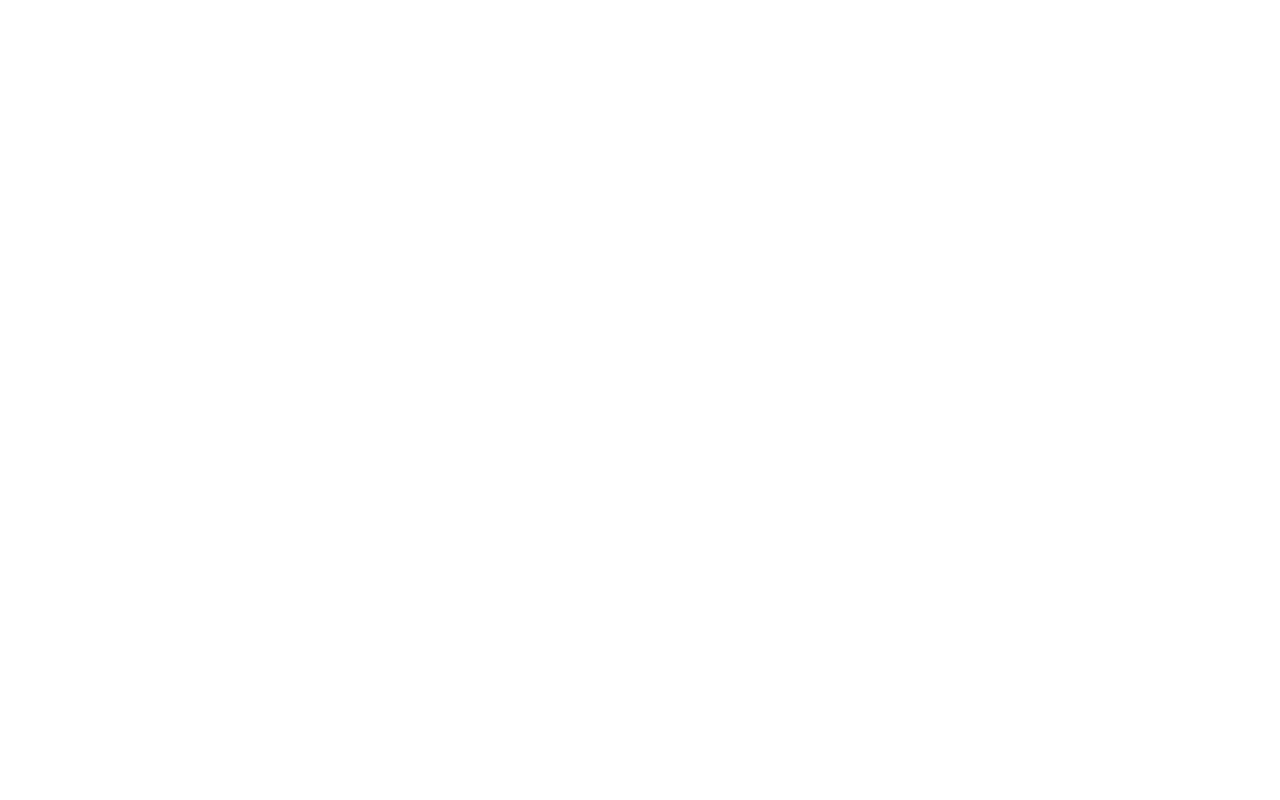
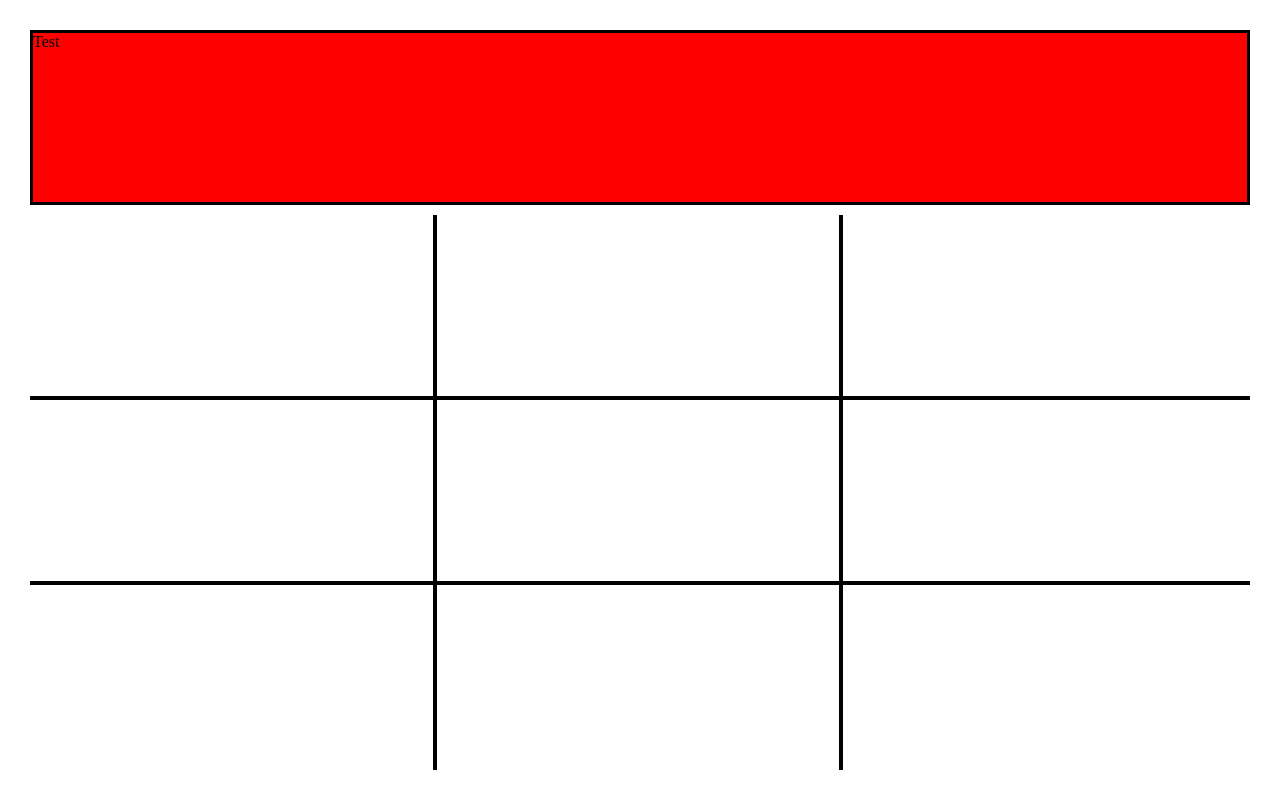
Before and after one commit to COValhalla/tic-tac-toe, a plain HTML site: page index.html in a window 1280 px wide. Drawn offline with Linux system fonts and the light colour scheme.

Commit message:
Initial page grid and border styling.

```diff
--- a/index.html
+++ b/index.html
@@ -9,6 +9,17 @@
     <script src="javascript.js" defer></script>
 </head>
 <body>
-
+    <div class="container">
+        <div class="gameDetails">Test</div>
+        <div class="block1"></div>
+        <div class="block2"></div>
+        <div class="block3"></div>
+        <div class="block4"></div>
+        <div class="block5"></div>
+        <div class="block6"></div>
+        <div class="block7"></div>
+        <div class="block8"></div>
+        <div class="block9"></div>
+    </div>
 </body>
 </html>
--- a/javascript.js
+++ b/javascript.js
@@ -0,0 +1,24 @@
+// Tic tac toe, 3x3 board with two options for the player, X or O
+// Three of any type in a row wins
+
+// Gameboard object will store the details of the actual game
+// Gameboard grid will be stored as an array inside of a gameboard object
+const gameboard = (() => {
+    let gameArray = Array(8);
+}
+)();
+
+const displayController = (() => {
+    //X goes first.
+}
+)
+
+// Create CSS Grid with 3x3 layout, each grid position corresponds to gameboard grid.
+// Use event listener on the grid to select target square, if square already filled remove event listener
+
+
+
+
+//gameBoard/displayController will be modules, since only one is needed
+
+//Players will be created using factories (multiples needed)
--- a/styles.css
+++ b/styles.css
@@ -0,0 +1,39 @@
+:root {
+    --boardBorder: 4px solid black;
+  }
+
+
+* {
+    margin: 0;
+    padding: 0;
+    outline: black 2px  ;
+    box-sizing: border-box;
+}
+
+.container {
+    padding: 30px;
+    width: 100vw;
+    height: 100vh;
+    display: grid;
+    grid-template-columns: repeat(3, 1fr);
+    grid-template-rows: repeat(4, 1fr);
+}
+
+.gameDetails {
+    grid-column: 1/4;
+    background-color: red;
+    border: solid;
+    margin-bottom: 10px;
+}
+
+.block1, .block2, .block4, .block5 {
+    border-bottom: var(--boardBorder);
+    border-right: var(--boardBorder);
+}
+.block3, .block6 {
+    border-bottom: var(--boardBorder);
+}
+
+.block7, .block8 {
+    border-right: var(--boardBorder);
+}
```
